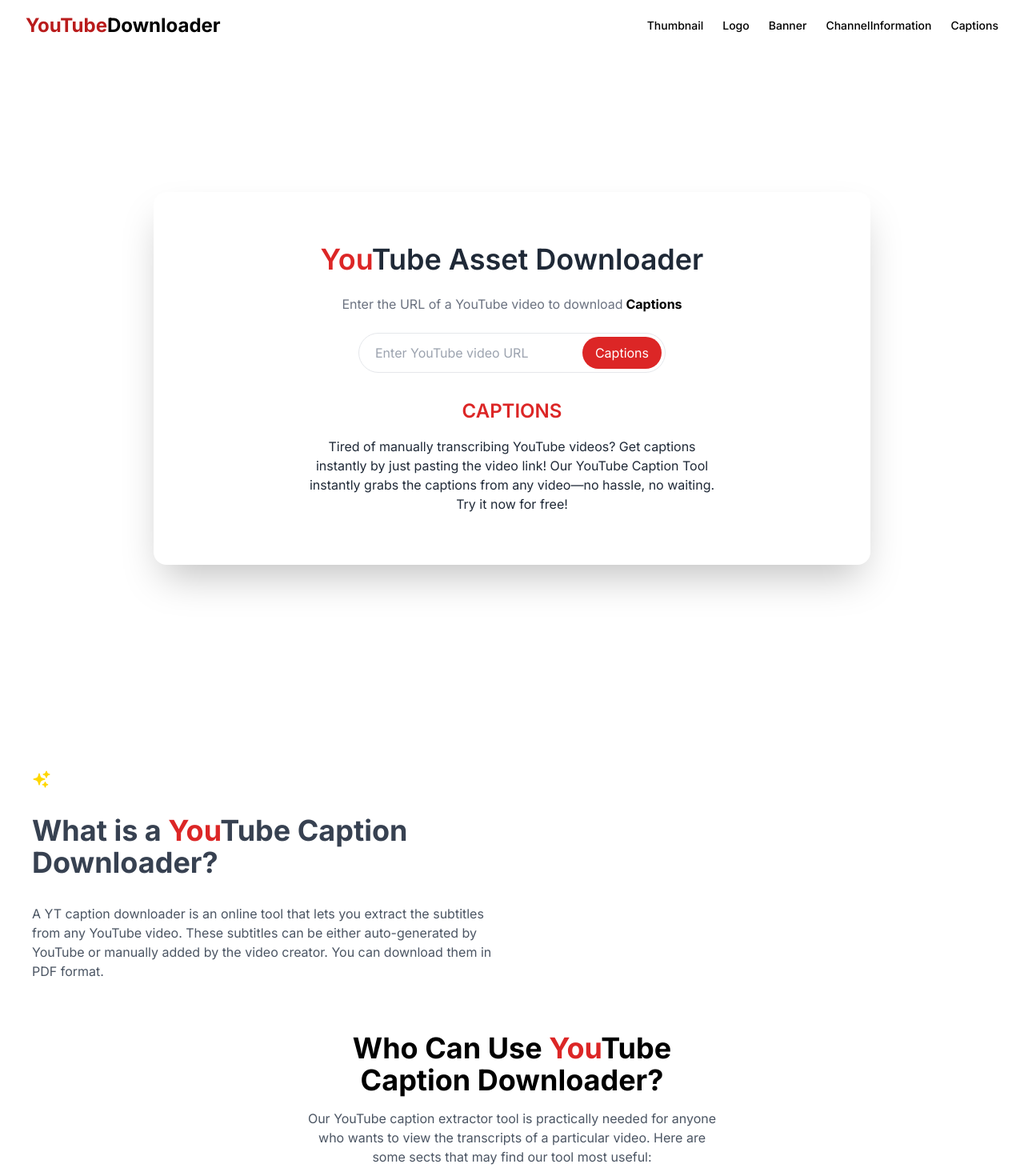
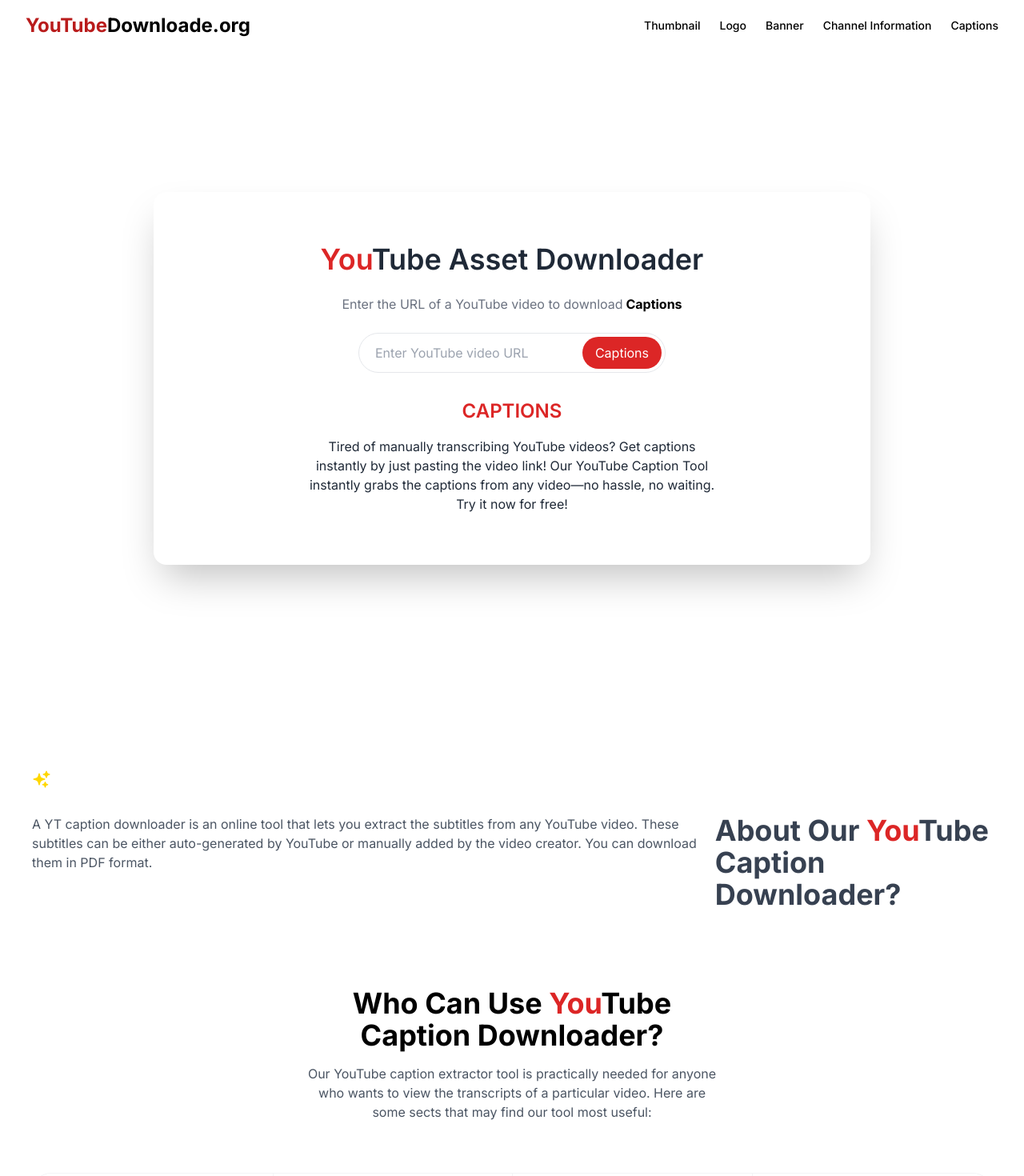
Before and after one commit to ytlab23/upwork-youtubeDownloader-Next-v1, a Next.js app: page /captions in a window 1280 px wide. Shown: the top 1470 px of the page at 80% size. Built offline with nearby package versions, Linux system fonts and the light colour scheme.

Commit message:
Change the Service1 HeaderSection & NavBar

```diff
--- a/app/(pages)/banner/page.jsx
+++ b/app/(pages)/banner/page.jsx
@@ -115,8 +115,8 @@ export default function Page() {
   const serviceHeader = [
     {
       header: (
-        <h2 className="my-8 text-2xl font-bold text-gray-700 md:text-4xl">
-          What is a <span className="text-red-600">You</span>Tube Banner
+        <h2 className="mt-0 mb-8 text-2xl font-bold text-gray-700 md:text-4xl">
+          About Our <span className="text-red-600">You</span>Tube Banner
           Downloader?
         </h2>
       ),
--- a/app/(pages)/captions/page.jsx
+++ b/app/(pages)/captions/page.jsx
@@ -148,8 +148,8 @@ export default function Page() {
   const serviceHeader = [
     {
       header: (
-        <h2 className="my-8 text-2xl font-bold text-gray-700 md:text-4xl">
-          What is a <span className="text-red-600">You</span>Tube Caption
+        <h2 className="mt-0 mb-8 text-2xl font-bold text-gray-700 md:text-4xl">
+          About Our <span className="text-red-600">You</span>Tube Caption
           Downloader?
         </h2>
       ),
--- a/app/(pages)/channelinformation/page.jsx
+++ b/app/(pages)/channelinformation/page.jsx
@@ -123,8 +123,8 @@ export default function Page() {
   const serviceHeader = [
     {
       header: (
-        <h2 className="my-8 text-2xl font-bold text-gray-700 md:text-4xl">
-          What is a <span className="text-red-600">You</span>Tube Information
+        <h2 className="mt-0 mb-8 text-2xl font-bold text-gray-700 md:text-4xl">
+          About Our <span className="text-red-600">You</span>Tube Information
           Downloader?
         </h2>
       ),
--- a/app/(pages)/logo/page.jsx
+++ b/app/(pages)/logo/page.jsx
@@ -122,8 +122,8 @@ export default function Page() {
   const serviceHeader = [
     {
       header: (
-        <h2 className="my-8 text-2xl font-bold text-gray-700 md:text-4xl">
-          What is a <span className="text-red-600">You</span>Tube Logo
+        <h2 className="mt-0 mb-8 text-2xl font-bold text-gray-700 md:text-4xl text-right">
+          About Our<span className="text-red-600">You</span>Tube Logo
           Downloader?
         </h2>
       ),
--- a/app/(pages)/thumbnail/page.jsx
+++ b/app/(pages)/thumbnail/page.jsx
@@ -123,8 +123,8 @@ export default function Page() {
   const serviceHeader = [
     {
       header: (
-        <h2 className="my-8 text-2xl font-bold text-gray-700 md:text-4xl">
-          What is a <span className="text-red-600">You</span>Tube Thumbnail
+        <h2 className="mt-0 mb-8 text-2xl font-bold text-gray-700 md:text-4xl text-right">
+          About Our  <span className="text-red-600">You</span>Tube Thumbnail
           Downloader?
         </h2>
       ),
--- a/app/components/Navbar.jsx
+++ b/app/components/Navbar.jsx
@@ -1,7 +1,7 @@
 "use client";
 // Components/Navbar.js
 import React, { useState } from "react";
-import Link  from "next/link";
+import Link from "next/link";
 
 export default function Navbar() {
   const [isOpen, setIsOpen] = useState(false);
@@ -9,7 +9,7 @@ export default function Navbar() {
     { name: "Thumbnail", Links: "thumbnail" },
     { name: "Logo", Links: "logo" },
     { name: "Banner", Links: "banner" },
-    { name: "ChannelInformation", Links: "channelinformation" },
+    { name: "Channel Information", Links: "channelinformation" },
     { name: "Captions", Links: "captions" },
   ];
   return (
@@ -17,7 +17,11 @@ export default function Navbar() {
       <div className="mx-auto max-w-screen-xl px-4 sm:px-6 lg:px-8">
         <div className="flex items-center justify-between h-16">
           {/* Logo */}
-          <Link href='/'> <h1 className="text-2xl font-bold"><span className='text-red-700'>YouTube</span>Downloader</h1>
+          <Link href="/">
+            {" "}
+            <h1 className="text-2xl font-bold">
+              <span className="text-red-700">YouTube</span>Downloade.org
+            </h1>
           </Link>
 
           {/* Desktop Menu */}
--- a/app/components/Services1.jsx
+++ b/app/components/Services1.jsx
@@ -6,7 +6,7 @@ export default function Services({ header, data, header2 }) {
     <div>
       <div id="features" className="mt-10">
         <div className="max-w-7xl mx-auto px-6 md:px-12 xl:px-6">
-          <div className="md:w-2/3 lg:w-1/2">
+          <div style={{ width: "100%" }}>
             <svg
               xmlns="http://www.w3.org/2000/svg"
               viewBox="0 0 24 24"
@@ -20,7 +20,7 @@ export default function Services({ header, data, header2 }) {
               ></path>
             </svg>
             {header.map((item, index) => (
-              <div key={index}>
+              <div key={index} className="flex flex-row-reverse mt-8">
                 {item.header}
                 {item.desc}
               </div>
```
